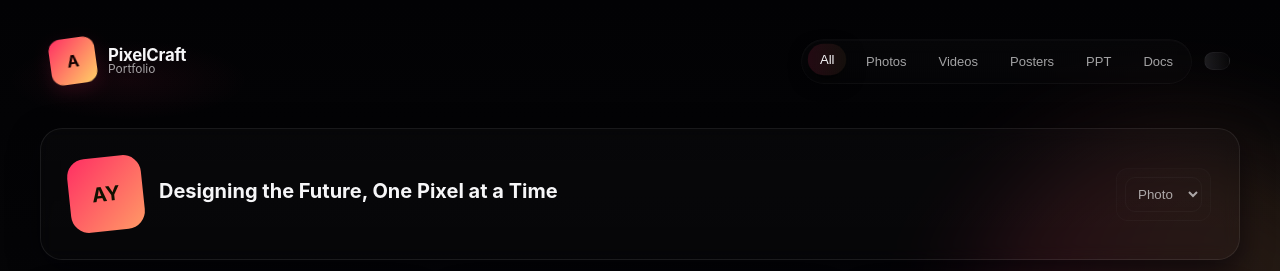
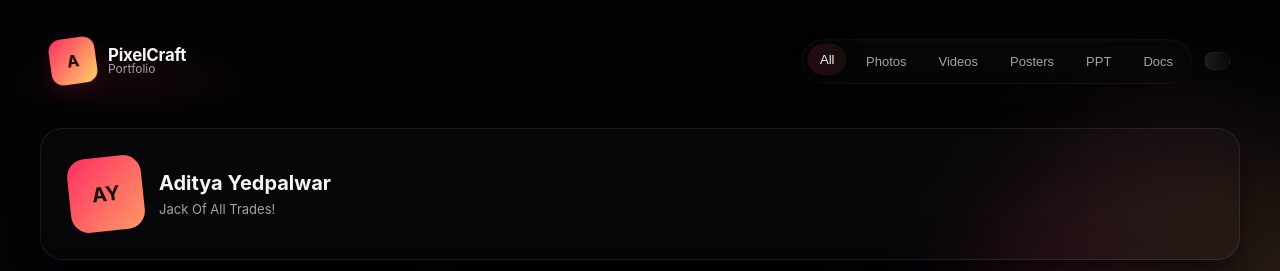
Before and after one commit to Adityayedpalwar/PixelCraft, a plain HTML site: page index.html in a window 1280 px wide. Shown: the top 271 px of the page. Drawn offline with Linux system fonts and the light colour scheme.

Commit message:
Update index.html

```diff
--- a/index.html
+++ b/index.html
@@ -284,22 +284,11 @@ body{
       <div class="hero-left">
         <div class="hero-badge">AY</div>
         <div class="hero-copy">
-          <h2 id="heroTitle">Designing the Future, One Pixel at a Time</h2>
-          <p></p>
+          <h2 id="heroTitle">Aditya Yedpalwar</h2>
+          <p>Jack Of All Trades!</p>
         </div>
       </div>
-      <div style="display:flex;gap:12px;align-items:center;">
-        <div class="uploader" style="gap:8px">
-          <select id="typeSelect" class="select" aria-label="Select type">
-            <option value="photo">Photo</option>
-            <option value="video">Video</option>
-            <option value="poster">Poster</option>
-            <option value="ppt">PPT</option>
-            <option value="doc">Doc</option>
-          </select>
 
-        </div>
-      </div>
     </div>
   </section>
 
```
